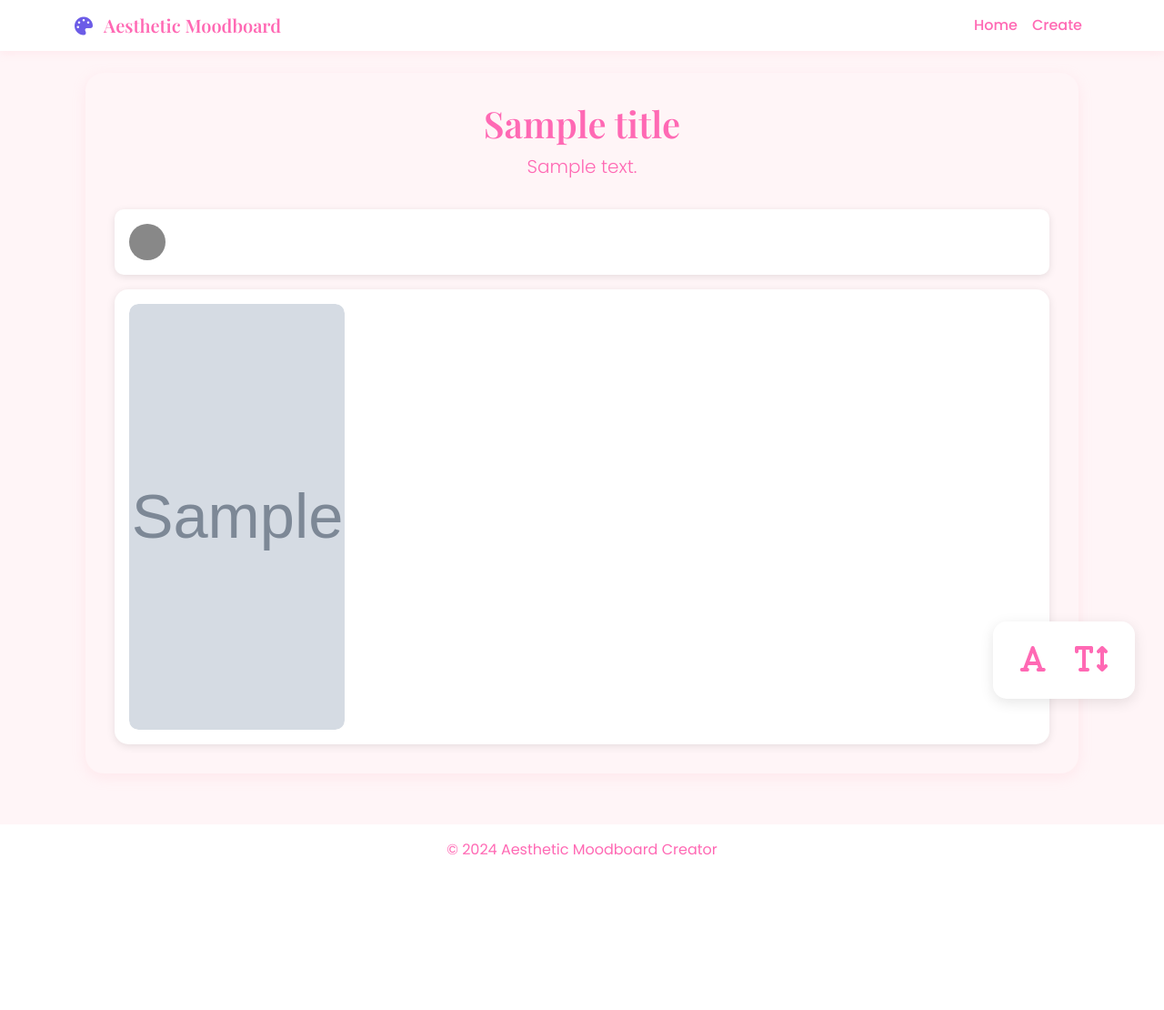
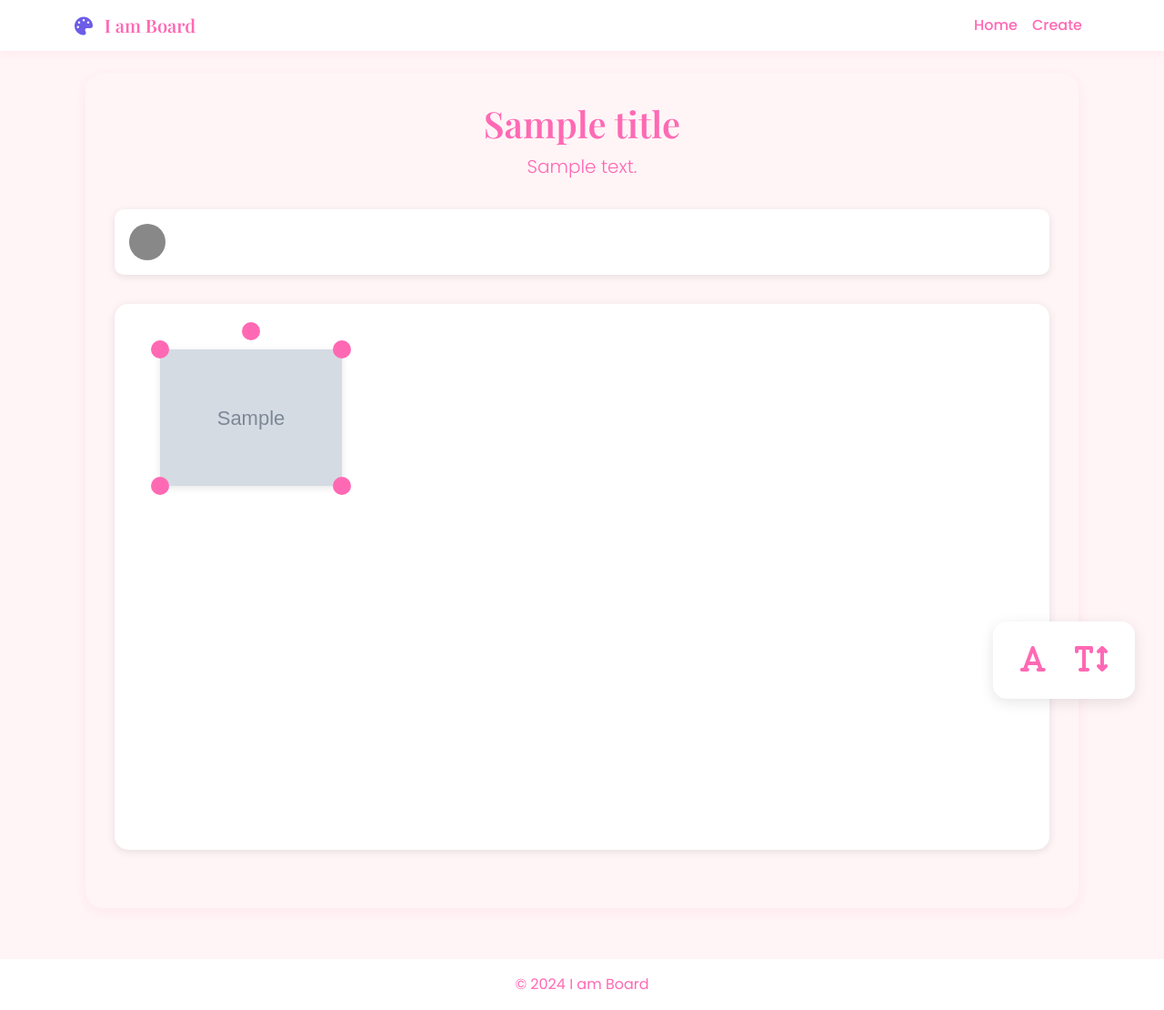
Before and after one commit to RigvedaVangipurapu/IamBoard, a Flask app: template templates/moodboard.html in a window 1280 px wide. Shown: the whole page at 91% size. Before the commit the page ends 940 px from the top, so only its background shows below. Run offline with Flask 3, Linux system fonts and the light colour scheme; the template is opened without the code that fills it: most values are stand-ins (such as "Sample title", 1, 10 or a date in 2020); grey boxes marked "Sample" are stand-in pictures.

Commit message:
Update templates and documentation: - Enhance base template with improved styling and structure - Update moodboard template with new features - Update README with latest project information

```diff
--- a/templates/base.html
+++ b/templates/base.html
@@ -3,11 +3,12 @@
 <head>
     <meta charset="UTF-8">
     <meta name="viewport" content="width=device-width, initial-scale=1.0">
-    <title>{% block title %}Aesthetic Moodboard Creator{% endblock %}</title>
+    <title>{% block title %}I am Board{% endblock %}</title>
     <link href="https://cdn.jsdelivr.net/npm/bootstrap@5.3.0/dist/css/bootstrap.min.css" rel="stylesheet">
     <link rel="stylesheet" href="https://cdnjs.cloudflare.com/ajax/libs/font-awesome/6.0.0/css/all.min.css">
     <link href="https://fonts.googleapis.com/css2?family=Playfair+Display:wght@400;500;600&family=Poppins:wght@300;400;500&display=swap" rel="stylesheet">
     <link rel="stylesheet" href="{{ url_for('static', filename='css/style.css') }}">
+    <script src="https://cdn.jsdelivr.net/npm/interactjs/dist/interact.min.js"></script>
     {% block extra_css %}{% endblock %}
     <style>
         body {
@@ -46,7 +47,7 @@
     <nav class="navbar navbar-expand-lg navbar-light">
         <div class="container">
             <a class="navbar-brand" href="{{ url_for('index') }}">
-                <i class="fas fa-palette"></i> Aesthetic Moodboard
+                <i class="fas fa-palette"></i> I am Board
             </a>
             <button class="navbar-toggler" type="button" data-bs-toggle="collapse" data-bs-target="#navbarNav">
                 <span class="navbar-toggler-icon"></span>
@@ -70,7 +71,7 @@
 
     <footer class="footer mt-auto py-3">
         <div class="container text-center">
-            <span>© 2024 Aesthetic Moodboard Creator</span>
+            <span>© 2024 I am Board</span>
         </div>
     </footer>
 
--- a/templates/moodboard.html
+++ b/templates/moodboard.html
@@ -1,6 +1,6 @@
 {% extends "base.html" %}
 
-{% block title %}{{ title }} - Aesthetic Moodboard Creator{% endblock %}
+{% block title %}{{ title }} - I am Board{% endblock %}
 
 {% block extra_css %}
 <link href="https://fonts.googleapis.com/css2?family=Playfair+Display:wght@400;500;600&family=Poppins:wght@300;400;500&family=Dancing+Script:wght@400;500;600&family=Parisienne&display=swap" rel="stylesheet">
@@ -28,30 +28,62 @@
         color: #ff69b4;
     }
 
-    .moodboard-grid {
-        display: grid;
-        grid-template-columns: repeat(auto-fill, minmax(200px, 1fr));
-        gap: 1rem;
-        padding: 1rem;
-        min-height: 500px;
+    .moodboard-canvas {
+        position: relative;
+        min-height: 600px;
         background-color: white;
         border-radius: 15px;
         box-shadow: 0 2px 10px rgba(0, 0, 0, 0.1);
+        margin: 2rem 0;
+        overflow: hidden;
     }
 
     .moodboard-item {
-        position: relative;
-        border-radius: 10px;
-        overflow: hidden;
+        position: absolute;
         cursor: move;
+        touch-action: none;
+        user-select: none;
+        transform-origin: center;
+        display: inline-block;
+        z-index: 1;
+    }
+
+    .moodboard-item.dragging {
+        z-index: 100;
     }
 
     .moodboard-item img {
-        width: 100%;
-        height: 100%;
-        object-fit: cover;
+        max-width: 100%;
+        height: auto;
         border-radius: 10px;
         box-shadow: 0 2px 8px rgba(0, 0, 0, 0.1);
+    }
+
+    .resize-handle {
+        position: absolute;
+        width: 20px;
+        height: 20px;
+        background-color: #ff69b4;
+        border-radius: 50%;
+        z-index: 2;
+    }
+
+    .resize-handle.tl { top: -10px; left: -10px; cursor: nw-resize; }
+    .resize-handle.tr { top: -10px; right: -10px; cursor: ne-resize; }
+    .resize-handle.bl { bottom: -10px; left: -10px; cursor: sw-resize; }
+    .resize-handle.br { bottom: -10px; right: -10px; cursor: se-resize; }
+
+    .rotate-handle {
+        position: absolute;
+        top: -30px;
+        left: 50%;
+        transform: translateX(-50%);
+        width: 20px;
+        height: 20px;
+        background-color: #ff69b4;
+        border-radius: 50%;
+        cursor: grab;
+        z-index: 2;
     }
 
     .text-item {
@@ -62,6 +94,7 @@
         user-select: none;
         background-color: rgba(255, 255, 255, 0.9);
         box-shadow: 0 2px 8px rgba(0, 0, 0, 0.1);
+        z-index: 1;
     }
 
     .color-palette {
@@ -151,10 +184,15 @@
             {% endfor %}
         </div>
 
-        <div class="moodboard-grid" id="moodboardGrid">
+        <div class="moodboard-canvas" id="moodboardCanvas">
             {% for image in images %}
-            <div class="moodboard-item" draggable="true">
+            <div class="moodboard-item" style="width: 200px; left: 50px; top: 50px;">
                 <img src="{{ url_for('uploaded_file', filename=image) }}" alt="Moodboard image">
+                <div class="resize-handle tl"></div>
+                <div class="resize-handle tr"></div>
+                <div class="resize-handle bl"></div>
+                <div class="resize-handle br"></div>
+                <div class="rotate-handle"></div>
             </div>
             {% endfor %}
         </div>
@@ -178,14 +216,73 @@
 {% endblock %}
 
 {% block extra_js %}
-<script src="https://cdn.jsdelivr.net/npm/sortablejs@1.15.0/Sortable.min.js"></script>
 <script>
 document.addEventListener('DOMContentLoaded', function() {
-    // Initialize drag and drop
-    const grid = document.getElementById('moodboardGrid');
-    new Sortable(grid, {
-        animation: 150,
-        ghostClass: 'sortable-ghost'
+    // Initialize draggable elements
+    interact('.moodboard-item')
+        .draggable({
+            inertia: true,
+            modifiers: [
+                interact.modifiers.restrictRect({
+                    restriction: 'parent',
+                    endOnly: true
+                })
+            ],
+            autoScroll: true,
+            listeners: {
+                move: dragMoveListener,
+                start: function (event) {
+                    event.target.classList.add('dragging');
+                },
+                end: function (event) {
+                    event.target.classList.remove('dragging');
+                }
+            }
+        })
+        .resizable({
+            edges: { left: true, right: true, bottom: true, top: true },
+            restrictEdges: {
+                outer: 'parent',
+                endOnly: true
+            },
+            restrictSize: {
+                min: { width: 100, height: 100 }
+            },
+            inertia: true
+        })
+        .on('resizemove', function (event) {
+            let target = event.target;
+            let x = (parseFloat(target.getAttribute('data-x')) || 0);
+            let y = (parseFloat(target.getAttribute('data-y')) || 0);
+
+            // Update element size
+            target.style.width = event.rect.width + 'px';
+            target.style.height = event.rect.height + 'px';
+
+            // Update position
+            x += event.deltaRect.left;
+            y += event.deltaRect.top;
+
+            target.style.transform = `translate(${x}px, ${y}px)`;
+            target.setAttribute('data-x', x);
+            target.setAttribute('data-y', y);
+        });
+
+    // Initialize rotation
+    interact('.rotate-handle').draggable({
+        onmove: function (event) {
+            const target = event.target.parentElement;
+            const rect = target.getBoundingClientRect();
+            const center = {
+                x: rect.left + rect.width / 2,
+                y: rect.top + rect.height / 2
+            };
+
+            const angle = Math.atan2(event.clientY - center.y, event.clientX - center.x);
+            const degrees = angle * 180 / Math.PI;
+
+            target.style.transform = `rotate(${degrees}deg)`;
+        }
     });
 
     // Color palette click handler
@@ -198,6 +295,16 @@ document.addEventListener('DOMContentLoaded', function() {
         });
     });
 });
+
+function dragMoveListener(event) {
+    let target = event.target;
+    let x = (parseFloat(target.getAttribute('data-x')) || 0) + event.dx;
+    let y = (parseFloat(target.getAttribute('data-y')) || 0) + event.dy;
+
+    target.style.transform = `translate(${x}px, ${y}px)`;
+    target.setAttribute('data-x', x);
+    target.setAttribute('data-y', y);
+}
 
 let currentFont = 'Playfair Display';
 
@@ -218,10 +325,19 @@ function addText() {
         this.contentEditable = false;
     });
 
-    document.getElementById('moodboardGrid').appendChild(textItem);
-    new Sortable(textItem.parentElement, {
-        animation: 150,
-        ghostClass: 'sortable-ghost'
+    document.getElementById('moodboardCanvas').appendChild(textItem);
+
+    // Make text items draggable
+    interact(textItem).draggable({
+        inertia: true,
+        modifiers: [
+            interact.modifiers.restrictRect({
+                restriction: 'parent',
+                endOnly: true
+            })
+        ],
+        autoScroll: true,
+        listeners: { move: dragMoveListener }
     });
 }
 
@@ -237,25 +353,5 @@ function changeFont(font) {
     });
     document.getElementById('fontOptions').style.display = 'none';
 }
-
-// Save arrangement
-function saveArrangement() {
-    const items = Array.from(document.querySelectorAll('.moodboard-item, .text-item')).map(item => ({
-        type: item.classList.contains('text-item') ? 'text' : 'image',
-        content: item.classList.contains('text-item') ? item.textContent : item.querySelector('img').src,
-        position: {
-            x: item.offsetLeft,
-            y: item.offsetTop
-        }
-    }));
-
-    fetch('/save-arrangement', {
-        method: 'POST',
-        headers: {
-            'Content-Type': 'application/json'
-        },
-        body: JSON.stringify(items)
-    });
-}
 </script>
 {% endblock %}
```
Also changed, not shown: README.md.
